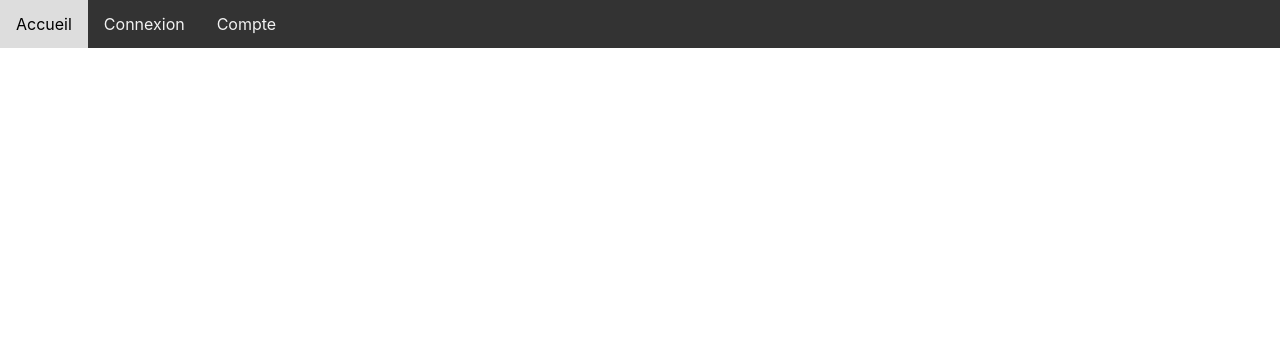
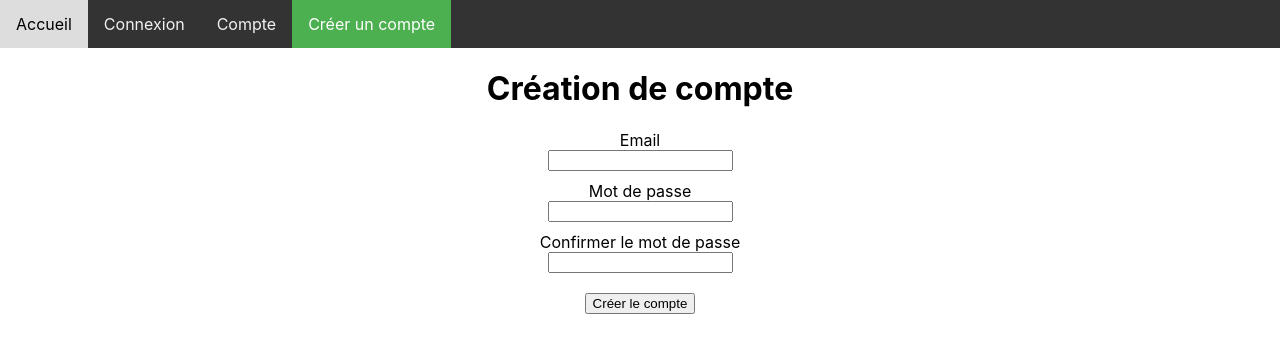
Before and after one commit to univ-smb-m1-isc-2023/lgbd-web, a React (Create React App) app: page /createacc in a window 1280 px wide. Shown: the top 352 px of the page. Built offline with nearby package versions, Linux system fonts and the light colour scheme.

Commit message:
createAccount pages

```diff
--- a/src/App.js
+++ b/src/App.js
@@ -3,6 +3,7 @@ import './App.css';
 import Home from './pages/home';
 import Login from './pages/login';
 import Account from './pages/account';
+import CreateAcc from './pages/createacc';
 import './styles/main.css';
 import {Routes, Route} from 'react-router-dom';
 import {Link, useLocation} from 'react-router-dom';
@@ -16,11 +17,13 @@ function App() {
         <Link to='/' className={(location.pathname == '/')? "active" : ""}>Accueil</Link>
         <Link to='/login' className={(location.pathname == '/login')? "active" : ""}>Connexion</Link>
         <Link to='/account' className={(location.pathname == '/account')? "active" : ""}>Compte</Link>
+        <Link to='/createacc' className={(location.pathname == '/createacc')? "active" : ""}>Créer un compte</Link>
       </div>
       <Routes>
         <Route path='/' element={<Home/>} />
         <Route path='/login' element={<Login/>}/>
         <Route path='/account' element={<Account/>}/>
+        <Route path='/createacc' element={<CreateAcc/>}/>
       </Routes>
     </div>
   );
--- /dev/null
+++ b/src/pages/createacc/createacc.css
@@ -0,0 +1,13 @@
+.createaccForm{
+    display: flex;
+    flex-direction: column;
+    align-items: center;
+}
+
+.createaccForm input {
+    margin-bottom: 10px;
+}
+
+.createaccForm button {
+    margin-top: 10px;
+}
--- /dev/null
+++ b/src/pages/createacc/index.jsx
@@ -0,0 +1,23 @@
+import {useState} from 'react';
+import './createacc.css';
+
+function CreateAcc(){
+
+    return (
+        <>
+            <div className="createacc">
+                <h1>Création de compte</h1>
+                <form className="createaccForm">
+                    <label htmlFor="email">Email</label>
+                    <input type="email" id="email" name="email" required/>
+                    <label htmlFor="password">Mot de passe</label>
+                    <input type="password" id="password" name="password" required/>
+                    <label htmlFor="password">Confirmer le mot de passe</label>
+                    <input type="password" id="password" name="password" required/>
+                    <button type="submit">Créer le compte</button>
+                </form>
+            </div>
+        </>
+    )
+}
+export default CreateAcc;
```
